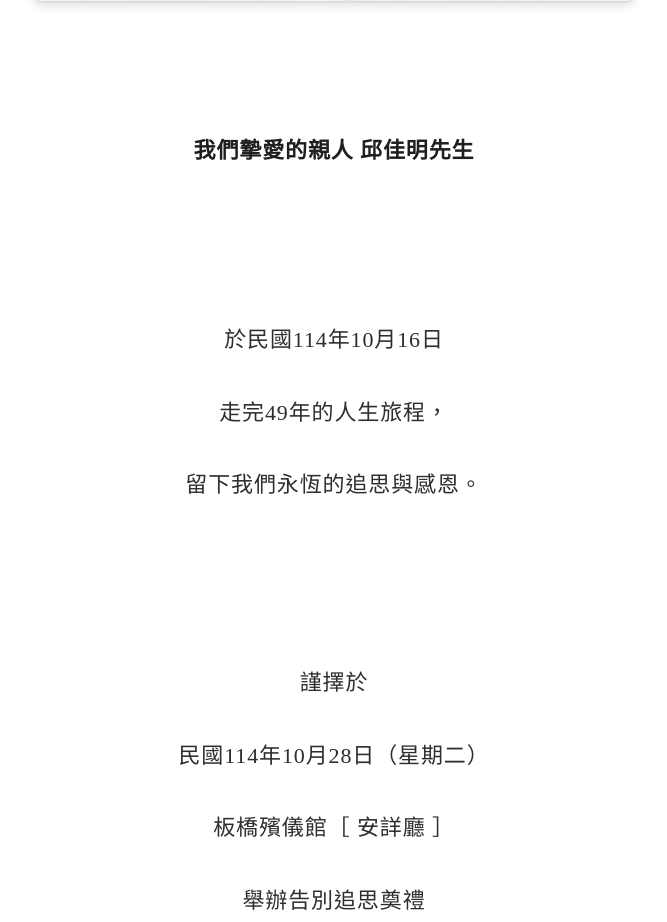
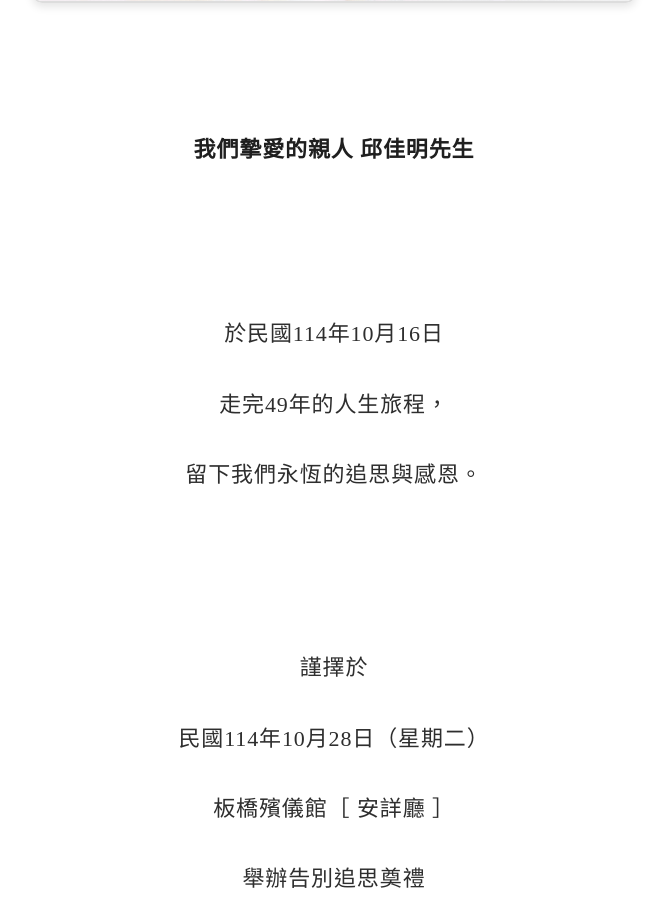
Before and after one commit to Shiangan/QiuJiaming, a plain HTML site: page index.html in a window 1280 px wide. Shown: the part 877-1799 px from the top of the page, without its empty margins (306-973 px from the left). Drawn offline with nearby package versions, Linux system fonts and the light colour scheme; a web font is replaced by a local one.

Commit message:
Update index.html

```diff
--- a/index.html
+++ b/index.html
@@ -162,7 +162,7 @@ document.addEventListener('DOMContentLoaded', function () {
 #life-story {
   font-family: 'Iansui', 'Noto Serif TC', serif;
   font-size: clamp(18px, 2vw, 22px);
-  line-height: 1.75;
+  line-height: 1.7;
   letter-spacing: 0.04em;
   color: #2e2e2e;
   text-align: center;
@@ -178,7 +178,7 @@ document.addEventListener('DOMContentLoaded', function () {
   margin: 0.8em 0;
   display: block;
   font-size: clamp(16px, 2vw, 22px);
-  line-height: 1.65;
+  line-height: 1.6;
   text-align: center;
   white-space: pre-line;
   word-break: keep-all;
```
